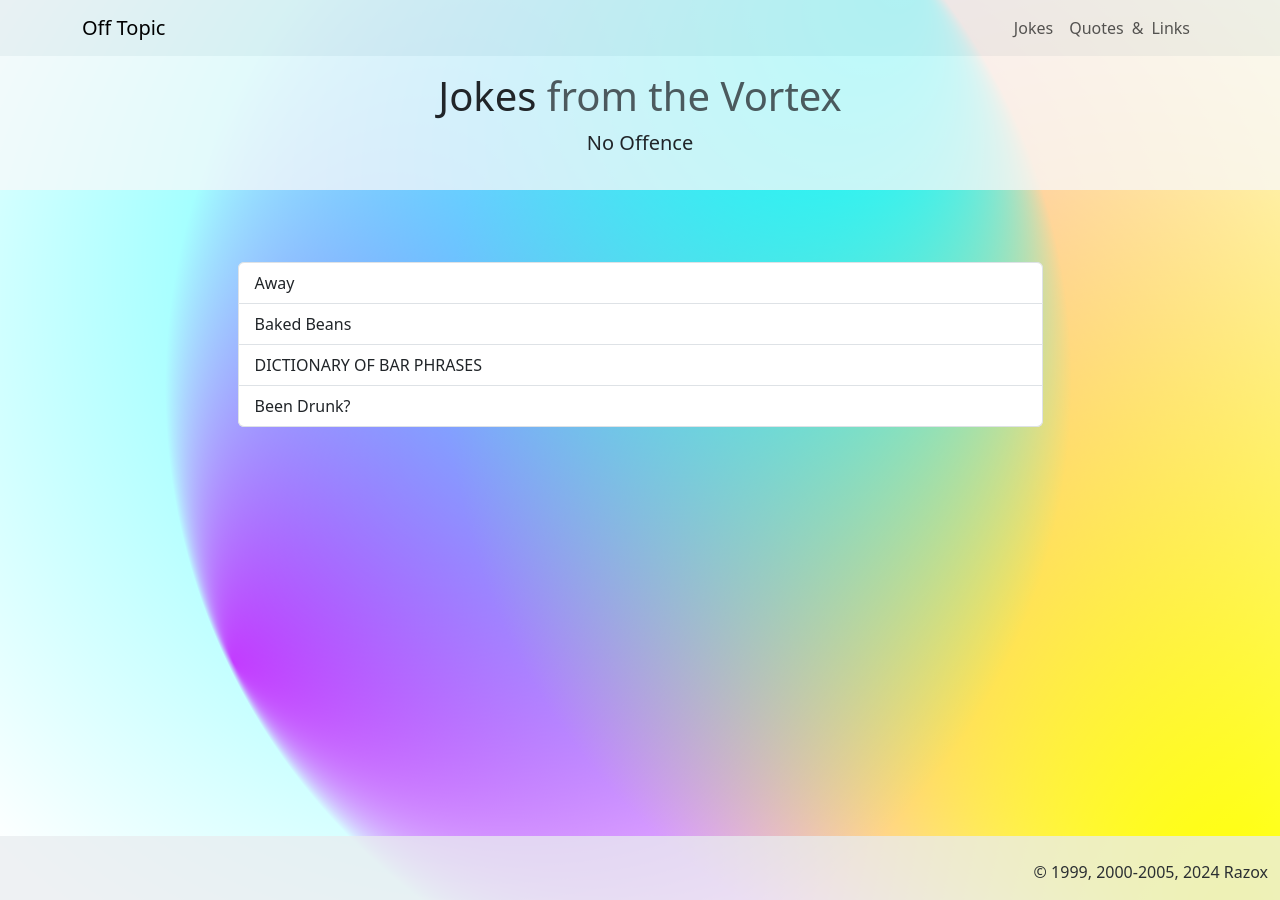
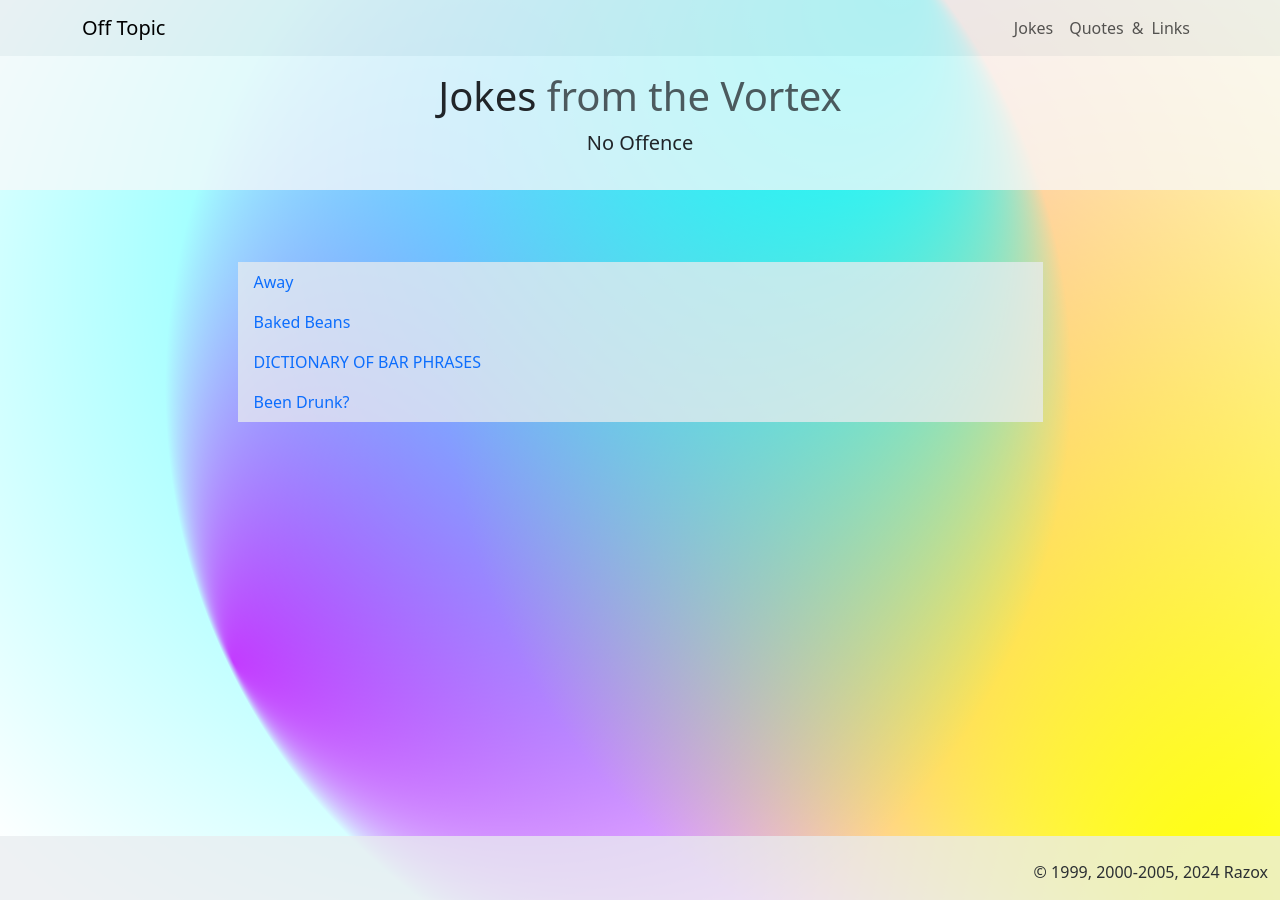
Before and after one commit to raz0x/razox, a Jekyll site: the page built from jokes.html, in a window 1280 px wide. Built offline with Jekyll 4.4.1, drawn with Linux system fonts in a browser that asks for light colours.

Commit message:
Update jokes.html

```diff
--- a/jokes.html
+++ b/jokes.html
@@ -8,9 +8,11 @@ lead: "No&nbsp;Offence"
 ---
 
 <section class="col col-md-9 mx-auto p-3 my-5">
-    <div class="list-group bg-body-secondary bg-opacity-75">
+    <ul class="nav flex-column bg-body-secondary bg-opacity-75">
     {% for joke in site.jokes %}
-        <a href="{{ joke.url }}" class="list-group-item list-group-item-action stretched-link">{{ joke.subject }}</a>
+        <li class="nav-item">
+            <a href="{{ joke.url }}" class="nav-link">{{ joke.subject }}</a>
+        </li>
     {% endfor %}
-    </div>
+    </ul>
 </section>
```
